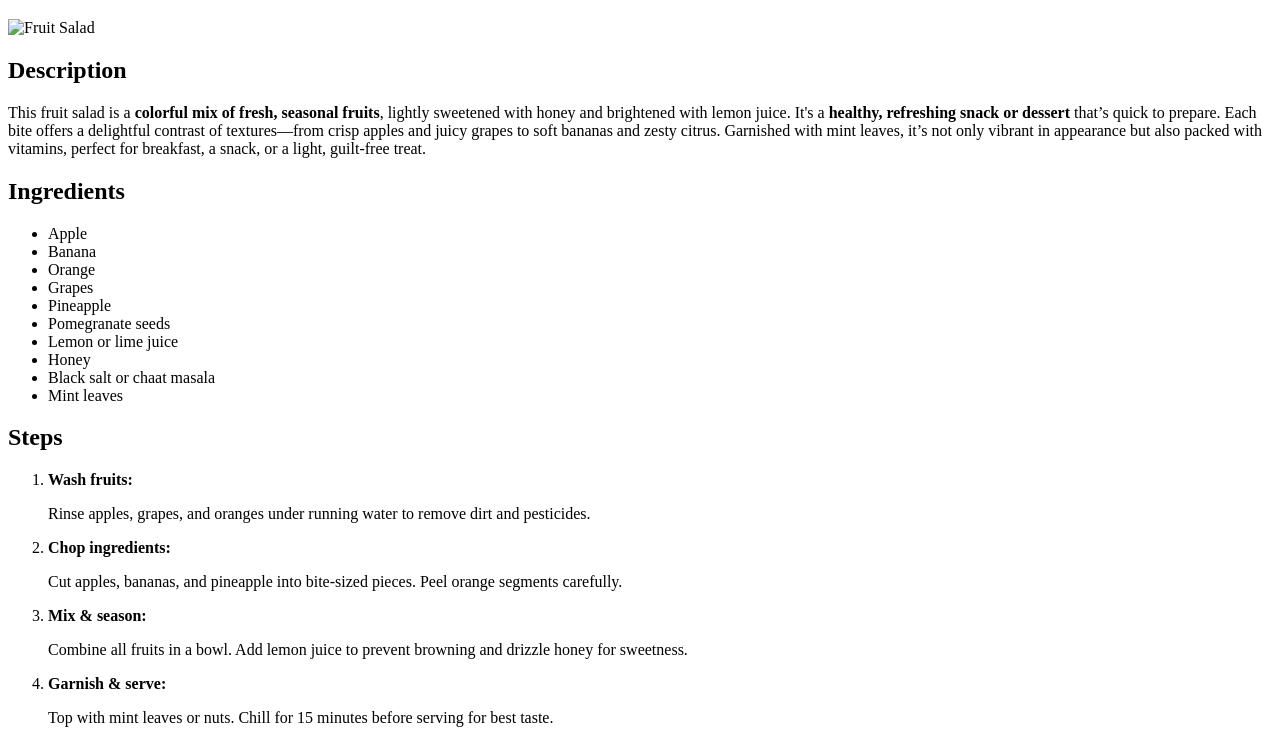
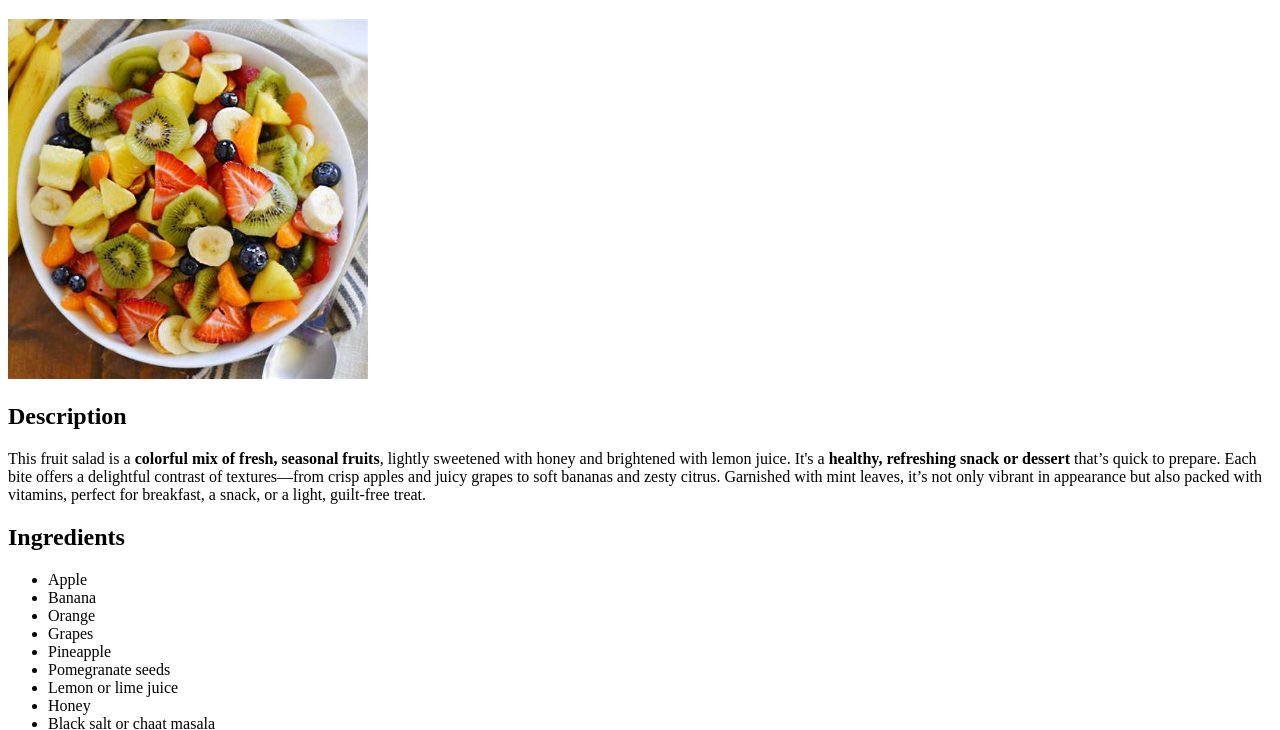
Before and after one commit to prabhakar1095/odin-recipes, a plain HTML site: page recipes/fruit_salad.html in a window 1280 px wide. Shown: the part 61-791 px from the top of the page. Drawn offline with Linux system fonts and the light colour scheme.

Commit message:
Fix image path for fruit salad recipe

```diff
--- a/recipes/fruit_salad.html
+++ b/recipes/fruit_salad.html
@@ -3,11 +3,11 @@
 <head>
     <meta charset="UTF-8">
     <meta name="viewport" content="width=device-width, initial-scale=1.0">
-    <title>Fruit Salad</title>
+    <title>FruitSalad</title>
 </head>
 <body>
     <h1>Fruit Salad recipe</h1>
-    <img src="../recipe_images/fruit_salad.jpg" alt="Fruit Salad" width="360" height="360">
+    <img src="../images/fruit_salad.jpg" alt="Fruit Salad" width="360" height="360">
     <h2>Description</h2>
     <p>This fruit salad is a <strong>colorful mix of fresh, seasonal fruits</strong>,
      lightly sweetened with honey and brightened with lemon juice. It's a <strong>healthy,
```
